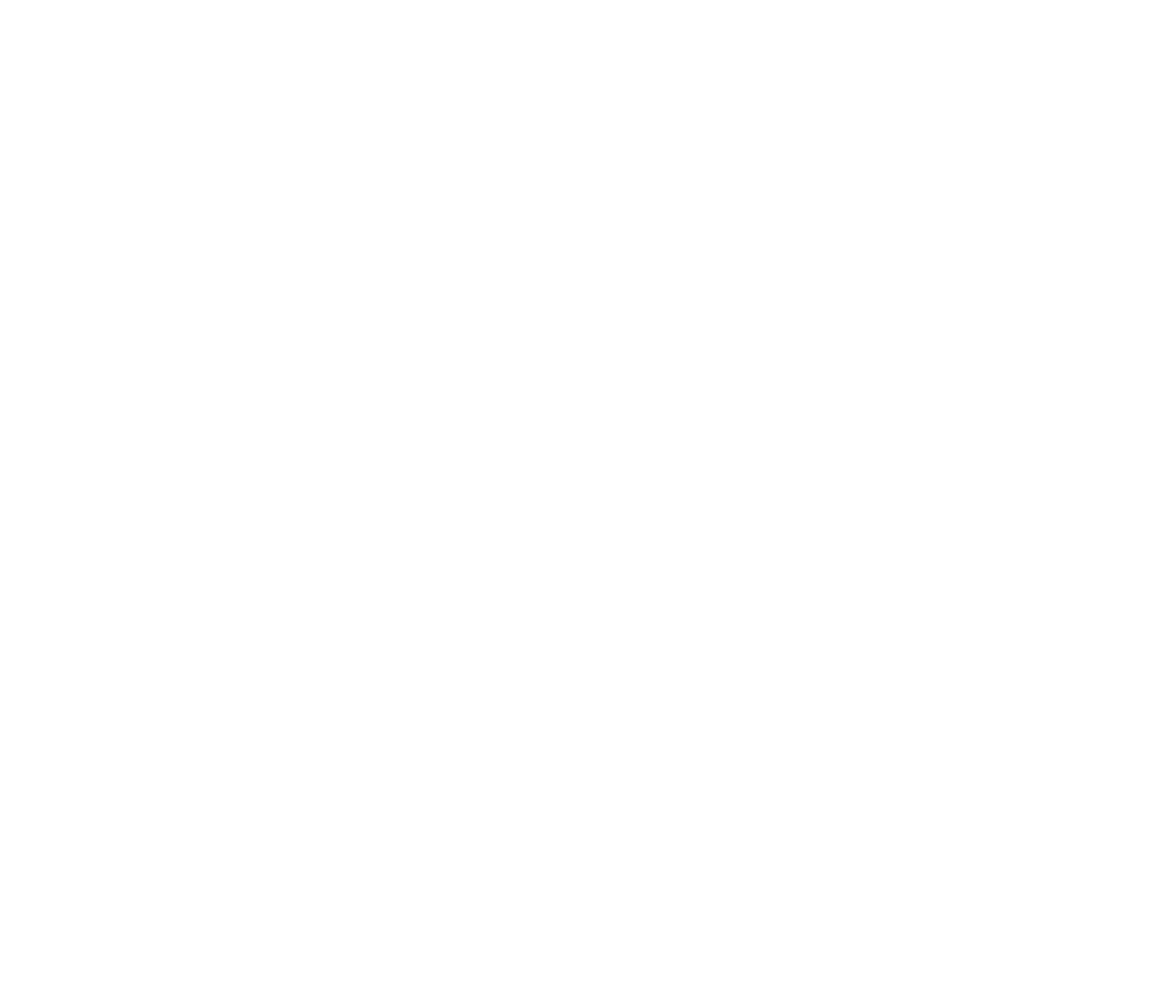
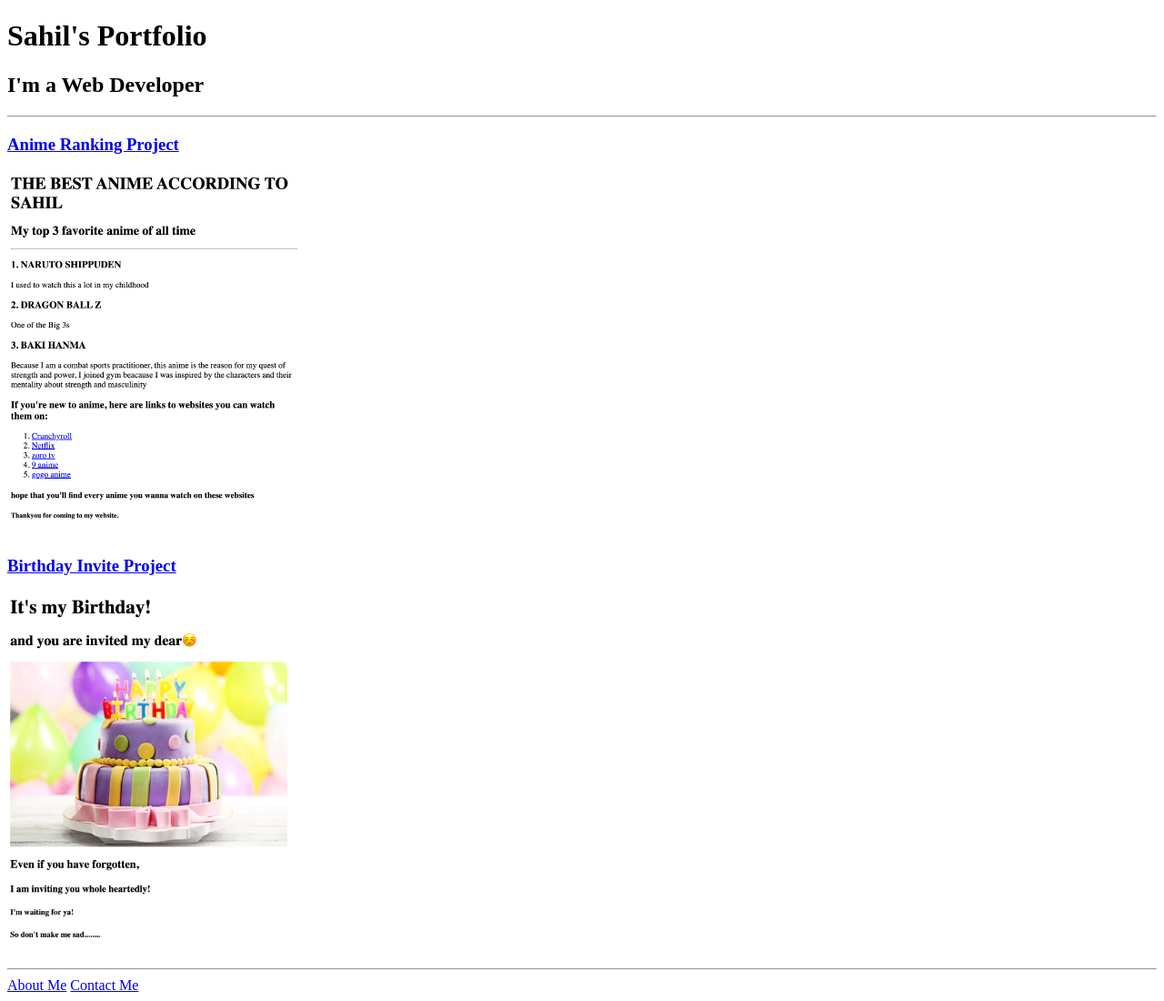
Before and after one commit to thesahilsingh21/html-portfolio, a plain HTML site: page index.html in a window 1280 px wide. Shown: the whole page at 91% size. Before the commit the page ends 800 px from the top, so only its background shows below. Drawn offline with Linux system fonts and the light colour scheme.

Commit message:
index.html

```diff
--- a/index.html
+++ b/index.html
@@ -1,15 +1,22 @@
-<!-- TODO 1: Create the HTML Boilerplate -->
+<!DOCTYPE html>
+<html lang="en">
 
-<!-- TODO 2: Add Your previous projects' HTML into the public folder -->
+<head>
+  <meta charset="UTF-8">
+  <title>Sahil's Portfolio</title>
+</head>
 
-<!-- TODO 3: Take screenshots of your project previews and add the images to the images folder -->
+<body>
+  <h1>Sahil's Portfolio</h1>
+  <h2>I'm a Web Developer</h2>
+  <hr />
+  <h3><a href="./public/anime-ranking.html">Anime Ranking Project</a></h3>
+  <img src="./assets/images/anime-proj.png" height="400" alt="movie ranking project preview"/>
+  <h3><a href="./public/birthday-invite.html">Birthday Invite Project</a></h3>
+  <img src="./assets/images/invitation.png" height="400" alt="birthday invite project preview"/>
+  <hr />
+  <a href="./public/about.html">About Me</a>
+  <a href="./public/contact.html">Contact Me</a>
+</body>
 
-<!-- TODO 4: Add titles/subtitles etc. -->
-
-<!-- TODO 5: Add a link to the project pages -->
-
-<!-- TODO 6: Add images to show the project previews
-HINT for TODO 6: You can use the height attribute set to 200 to make the image smaller:
-https://developer.mozilla.org/en-US/docs/Web/HTML/Element/img#attr-height -->
-
-<!-- TODO 7: Add the Contact Me and About Me page links -->
+</html>
```
